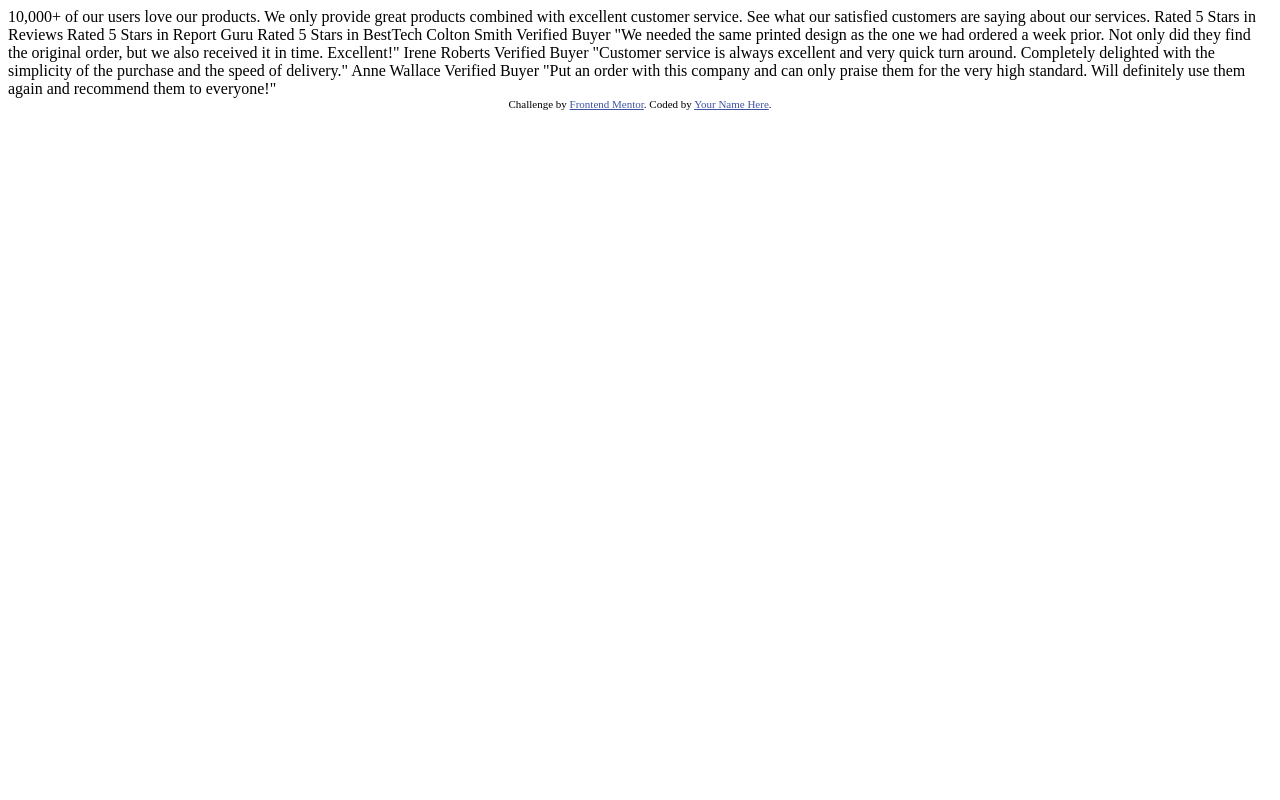
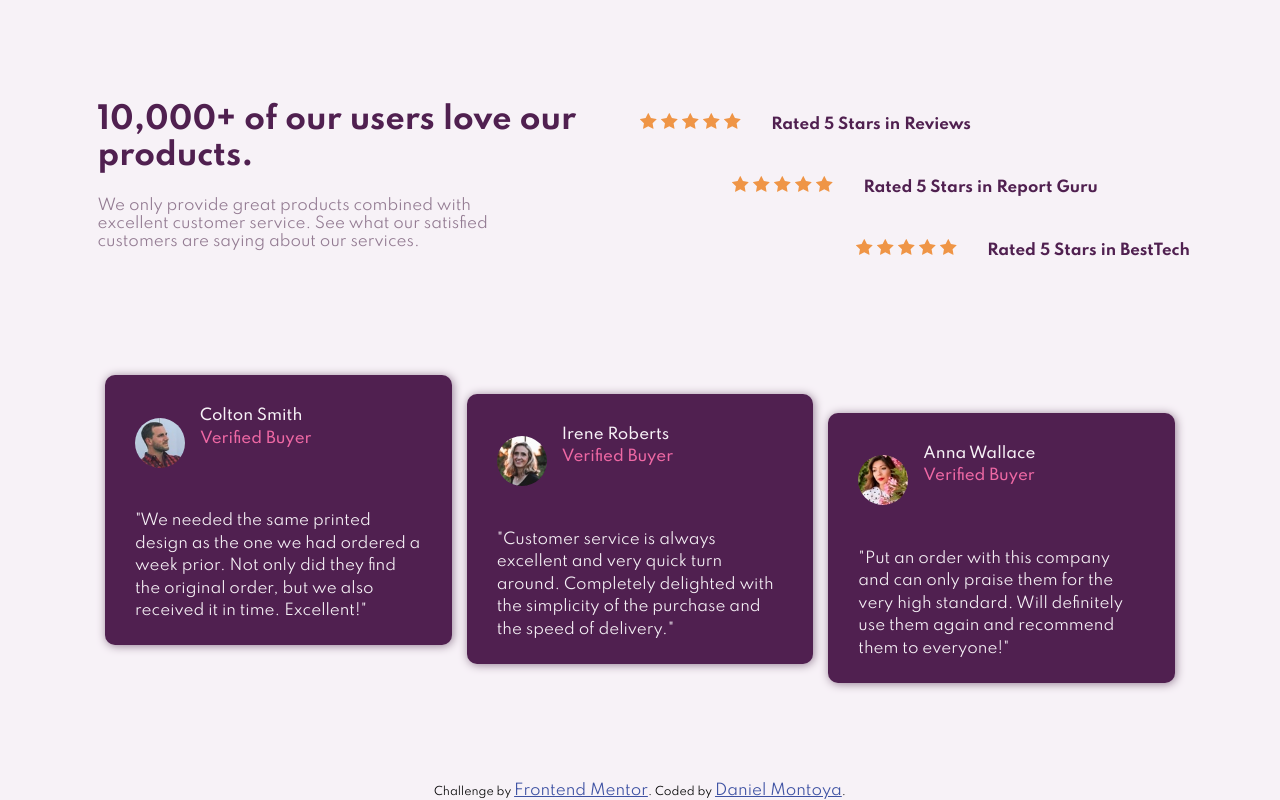
Before and after one commit to dnewbie25/Frontend-Mentor, a plain HTML site: page social-proof-section-master/index.html in a window 1280 px wide. Drawn offline with Linux system fonts and the light colour scheme.

Commit message:
social proof completed

```diff
--- a/social-proof-section-master/index.html
+++ b/social-proof-section-master/index.html
@@ -12,50 +12,95 @@
       href="./images/favicon-32x32.png"
     />
 
-    <title>Frontend Mentor | Social proof section</title>
+    <title>Social proof section</title>
+    <link rel="stylesheet" href="css/main.css">
 
-    <!-- Feel free to remove these styles or customise in your own stylesheet 👍 -->
-    <style>
-      .attribution {
-        font-size: 11px;
-        text-align: center;
-      }
-      .attribution a {
-        color: hsl(228, 45%, 44%);
-      }
-    </style>
   </head>
   <body>
-    10,000+ of our users love our products.
-
+    <main>
+      <div class="header">
+        <h1 class="title">10,000+ of our users love our products.</h1>
+        <h2 class="subtitle">
           We only provide great products combined with excellent customer service.
           See what our satisfied customers are saying about our services.
+        </h2>
+      </div>
 
-    Rated 5 Stars in Reviews
-    Rated 5 Stars in Report Guru
-    Rated 5 Stars in BestTech
+      <div class="stars">
+        <div class="stars--1">
+          <div class="imgs">
+            <img src="/images/icon-star.svg" alt="stars">
+            <img src="/images/icon-star.svg" alt="stars">
+            <img src="/images/icon-star.svg" alt="stars">
+            <img src="/images/icon-star.svg" alt="stars">
+            <img src="/images/icon-star.svg" alt="stars">
+          </div>
+          <p>Rated 5 Stars in Reviews</p>
+        </div>
+        <div class="stars--2">
+          <div class="imgs">
+            <img src="/images/icon-star.svg" alt="stars">
+            <img src="/images/icon-star.svg" alt="stars">
+            <img src="/images/icon-star.svg" alt="stars">
+            <img src="/images/icon-star.svg" alt="stars">
+            <img src="/images/icon-star.svg" alt="stars">
+          </div>
+          <p>Rated 5 Stars in Report Guru</p>
+        </div>
+        <div class="stars--3">
+          <div class="imgs">
+            <img src="/images/icon-star.svg" alt="stars">
+            <img src="/images/icon-star.svg" alt="stars">
+            <img src="/images/icon-star.svg" alt="stars">
+            <img src="/images/icon-star.svg" alt="stars">
+            <img src="/images/icon-star.svg" alt="stars">
+          </div>
+          <p>Rated 5 Stars in BestTech</p>
+        </div>
+      </div>
 
-    Colton Smith
-    Verified Buyer
+      <div class="cards">
+        <div class="cards--1">
+          <div class="reviewer">
+            <img src="/images/image-colton.jpg" alt="Colton">
+            <p class="name">Colton Smith<br><span class="profession">Verified Buyer</span></p>
+          </div>
+          <p>
             "We needed the same printed design as the one we had ordered a week prior.
             Not only did they find the original order, but we also received it in time.
             Excellent!"
+          </p>
+        </div>
 
-    Irene Roberts
-    Verified Buyer
+        <div class="cards--2">
+          <div class="reviewer">
+            <img src="/images/image-irene.jpg" alt="Irene">
+            <p class="name">Irene Roberts<br><span class="profession">Verified Buyer</span></p>
+          </div>
+          <p>
             "Customer service is always excellent and very quick turn around. Completely
             delighted with the simplicity of the purchase and the speed of delivery."
+          </p>
+        </div>
 
-    Anne Wallace
-    Verified Buyer
+        <div class="cards--3">
+          <div class="reviewer">
+            <img src="/images/image-anne.jpg" alt="Anne">
+            <p class="name">Anna Wallace<br><span class="profession">Verified Buyer</span></p>
+          </div>
+          <p>
             "Put an order with this company and can only praise them for the very high
             standard. Will definitely use them again and recommend them to everyone!"
+          </p>
+        </div>
+      </div>
+    </main>
 
-    <div class="attribution">
+    <footer class="attribution">
       Challenge by
       <a href="https://www.frontendmentor.io?ref=challenge" target="_blank"
         >Frontend Mentor</a
-      >. Coded by <a href="#">Your Name Here</a>.
-    </div>
+      >. Coded by <a href="#">Daniel Montoya</a>.
+    </footer>
   </body>
 </html>
--- /dev/null
+++ b/social-proof-section-master/sass/_config.scss
@@ -0,0 +1,21 @@
+// fonts
+@import url('https://fonts.googleapis.com/css2?family=Spartan:wght@400;500;700&display=swap');
+$font: 'Spartan', sans-serif;
+
+// font weight
+$light: 400;
+$medium: 500;
+$bold: 700;
+$font-size:15px;
+
+//colors
+
+// neutral colors
+$Dark-Grayish-Magenta: hsl(303, 10%, 53%);
+$Light-Grayish-Magenta: hsl(300, 24%, 96%);
+$White: hsl(0, 0%, 100%);
+
+// primary colors
+
+$Very-Dark-Magenta: hsl(300, 43%, 22%);
+$Soft-Pink: hsl(333, 80%, 67%);
--- a/social-proof-section-master/sass/main.scss
+++ b/social-proof-section-master/sass/main.scss
@@ -0,0 +1,180 @@
+@import "config";
+
+* {
+  margin: 0;
+  padding: 0;
+  box-sizing: border-box;
+  font-size: $font-size;
+}
+
+body {
+  display: flex;
+  flex-direction: column;
+  justify-content: space-between;
+  align-items: center;
+  width: 100%;
+  height: 100vh;
+  font-family: $font;
+  background-color: $Light-Grayish-Magenta;
+}
+
+main {
+  margin: 2rem;
+  max-width: 1100px;
+  @media (min-width:750px) {
+    display: grid;
+    grid-template-columns: repeat(2, 1fr);
+    grid-template-rows: repeat(2, 300px);
+
+    .header {
+      align-self: center;
+
+      .title,
+      .subtitle{
+        text-align: left;
+        margin-left: 0.5rem;
+        padding-left: 0;
+      }
+      .subtitle{
+        width: 80%;
+      }
+    }
+    .stars{
+      display: flex;
+      flex-direction: column;
+      justify-content: center;
+      &--1,&--2,&--3{
+        display: flex;
+        align-items: baseline;
+        .imgs{
+          margin-right: 2rem;
+        }
+      }
+      &--1{
+        align-self: flex-start;
+      }
+      &--2{
+        align-self: center;
+      }
+      &--3{
+        align-self: flex-end;
+      }
+    }
+
+    .cards {
+      grid-column: 1/3;
+      display: grid;
+      grid-template-columns: repeat(3, 1fr);
+      grid-template-rows: 1fr;
+
+      &--1 {
+        max-height: 80%;
+        align-self: start;
+        p{
+          margin-bottom: 2rem;
+        }
+      }
+
+      &--2 {
+        max-height: 80%;
+        align-self: center;
+        p{
+          margin-bottom: 2rem;
+        }
+      }
+
+      &--3 {
+        max-height: 80%;
+        align-self: end;
+        p{
+          margin-bottom: 2rem;
+        }
+      }
+    }
+  }
+}
+
+// title and subtitle
+.title {
+  font-size: 2rem;
+  text-align: center;
+  margin: 2rem 2rem 1rem 2rem;
+  color: $Very-Dark-Magenta;
+}
+
+.subtitle {
+  font-size: 1rem;
+  text-align: center;
+  margin: 1rem 0.5rem 2rem 0.5rem;
+  padding: 0.5rem;
+  color: $Dark-Grayish-Magenta;
+  font-weight: $light;
+}
+
+// stars
+.stars {
+  text-align: center;
+  color: $Very-Dark-Magenta;
+  font-weight: $bold;
+
+  &--1,
+  &--2,
+  &--3 {
+    display: block;
+    padding: 1rem 0;
+
+    p {
+      margin-top: 1rem;
+    }
+  }
+}
+
+// cards
+.cards {
+  color: $Light-Grayish-Magenta;
+  margin: 2rem 0.5rem;
+
+  &--1,
+  &--2,
+  &--3 {
+    background-color: $Very-Dark-Magenta;
+    margin: 1rem 0.5rem;
+    padding: 2rem;
+    border-radius: 10px;
+    line-height: 1.5rem;
+    height: fit-content;
+    box-shadow: 1px 1px 10px $Dark-Grayish-Magenta;
+    .reviewer {
+      display: flex;
+      gap: 1rem;
+      justify-content: flex-start;
+      align-items: center;
+      margin-bottom: 2rem;
+
+      img {
+        border-radius: 50%;
+        width: 50px;
+      }
+
+      .name {
+        font-weight: $medium;
+      }
+
+      .name .profession {
+        color: $Soft-Pink;
+      }
+    }
+  }
+}
+
+
+// footer
+.attribution {
+  bottom: 0;
+  font-size: 11px;
+  text-align: center;
+}
+
+.attribution a {
+  color: hsl(228, 45%, 44%);
+}
```
Also changed, not shown: social-proof-section-master/README-template.md, social-proof-section-master/css/main.css (added), social-proof-section-master/images/social proof preview.PNG (added), 1 other file. Lines whose indentation alone changed are shown as unchanged.
